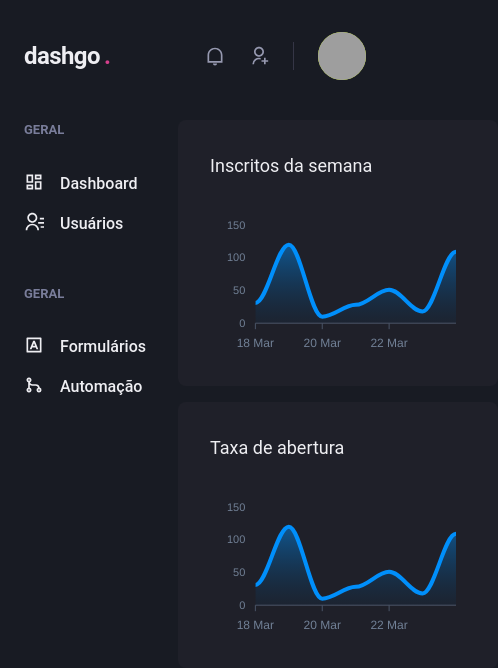
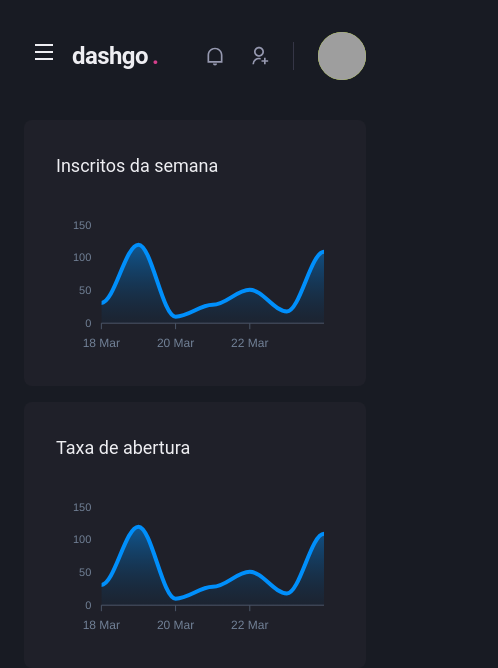
Before and after one commit to yarnando/dashboard, a Next.js app: page /dashboard in a window 390 px wide. Shown: the top 668 px of the page, 498 px wide, since content can reach past the window. Built offline with nearby package versions, Linux system fonts and the light colour scheme; grey boxes are pictures that could not be loaded.

Commit message:
feat: responsive sidebar menu

```diff
--- a/src/components/Header/index.tsx
+++ b/src/components/Header/index.tsx
@@ -1,13 +1,17 @@
 import {
-    Flex, useBreakpointValue,
+    Flex, Icon, IconButton, useBreakpointValue,
 } from "@chakra-ui/react";
 
 import NotificationsNav from "./NotificationsNav";
 import Profile from "./Profile";
 import SearchBox from "./SearchBox";
 import Logo from "./Logo";
+import { useSidebarDrawer } from "../../contexts/SidebarDrawerContext";
+import { RiMenuLine } from "react-icons/ri";
 
 export default function Header() {
+
+    const { onOpen } = useSidebarDrawer()
 
     const isWideVersion = useBreakpointValue({
         base: false,
@@ -25,6 +29,20 @@
             px="6"
             align="center"
         >
+
+            { !isWideVersion && (
+                <IconButton
+                    aria-label="Open navigation"
+                    icon={<Icon as={RiMenuLine} />}
+                    fontSize="24"
+                    variant="unstyled"
+                    onClick={onOpen}
+                    mr="2"
+                >
+
+                </IconButton>
+            ) }
+
             <Logo />
 
             { isWideVersion && <SearchBox /> }
--- /dev/null
+++ b/src/components/Sidebar/SidebarNav.tsx
@@ -0,0 +1,38 @@
+import { Stack } from "@chakra-ui/react";
+import { RiContactsLine, RiDashboardLine, RiGitMergeLine, RiInputMethodLine } from "react-icons/ri";
+import { NavLink } from "./NavLink";
+import { NavSection } from "./NavSection";
+
+export default function SidebarNav() {
+    return (
+        <Stack spacing="12" align="flex-start">
+
+            <NavSection title="GERAL">
+                <NavLink
+                    icon={RiDashboardLine}
+                >
+                    Dashboard
+                </NavLink>
+                <NavLink
+                    icon={RiContactsLine}
+                >
+                    Usuários
+                </NavLink>
+            </NavSection>
+
+            <NavSection title="GERAL">
+                <NavLink
+                    icon={RiInputMethodLine}
+                >
+                    Formulários
+                </NavLink>
+                <NavLink
+                    icon={RiGitMergeLine}
+                >
+                    Automação
+                </NavLink>
+            </NavSection>
+
+        </Stack>
+    )
+}
--- a/src/components/Sidebar/index.tsx
+++ b/src/components/Sidebar/index.tsx
@@ -1,40 +1,45 @@
-import { Box, Stack, Text, Link, Icon } from "@chakra-ui/react";
-import { RiContactsLine, RiDashboardLine, RiGitMergeLine, RiInputMethodLine } from "react-icons/ri";
-import { NavLink } from "./NavLink";
-import { NavSection } from "./NavSection";
+import {
+    Box,
+    Drawer,
+    DrawerBody,
+    DrawerCloseButton,
+    DrawerContent,
+    DrawerHeader,
+    DrawerOverlay,
+    useBreakpointValue
+} from "@chakra-ui/react";
+import { useSidebarDrawer } from "../../contexts/SidebarDrawerContext";
+
+import SidebarNav from "./SidebarNav";
 
 export default function Sidebar() {
+
+    const { isOpen, onClose } = useSidebarDrawer()
+
+    const isDrawerSidebar = useBreakpointValue({
+        base: true,
+        lg: false,
+    })
+
+    if (isDrawerSidebar) {
+        return (
+            <Drawer isOpen={isOpen} placement="left" onClose={onClose}>
+                <DrawerOverlay>
+                    <DrawerContent bg="gray.800" p="4">
+                        <DrawerCloseButton mt="6" />
+                        <DrawerHeader>Navegação</DrawerHeader>
+                        <DrawerBody>
+                            <SidebarNav />
+                        </DrawerBody>
+                    </DrawerContent>
+                </DrawerOverlay>
+            </Drawer>
+        )
+    }
+
     return (
         <Box as="aside" w="64" mr="8">
-            <Stack spacing="12" align="flex-start">
-
-                <NavSection title="GERAL">
-                    <NavLink
-                        icon={RiDashboardLine}
-                    >
-                        Dashboard
-                    </NavLink>
-                    <NavLink
-                        icon={RiContactsLine}
-                    >
-                        Usuários
-                    </NavLink>
-                </NavSection>
-
-                <NavSection title="GERAL">
-                    <NavLink
-                        icon={RiInputMethodLine}
-                    >
-                        Formulários
-                    </NavLink>
-                    <NavLink
-                        icon={RiGitMergeLine}
-                    >
-                        Automação
-                    </NavLink>
-                </NavSection>
-
-            </Stack>
+            <SidebarNav />
         </Box>
     )
 }
--- /dev/null
+++ b/src/contexts/SidebarDrawerContext.tsx
@@ -0,0 +1,29 @@
+import { useDisclosure, UseDisclosureReturn } from "@chakra-ui/react";
+import { createContext, ReactNode, useContext, useEffect } from "react";
+import { useRouter } from "next/router";
+
+type SidebarDrawerContextData = UseDisclosureReturn
+
+const SidebarDrawerContext = createContext({} as SidebarDrawerContextData);
+
+interface SidebarDrawerProviderProps {
+    children: ReactNode;
+}
+
+export function SidebarDrawerProvider({ children }: SidebarDrawerProviderProps) {
+
+    const disclosure = useDisclosure()
+    const router = useRouter()
+
+    useEffect(() => {
+        disclosure.onClose()
+    }, [router.asPath])
+
+    return (
+        <SidebarDrawerContext.Provider value={disclosure}>
+            {children}
+        </SidebarDrawerContext.Provider>
+    )
+}
+
+export const useSidebarDrawer = () => useContext(SidebarDrawerContext)
--- a/src/pages/_app.tsx
+++ b/src/pages/_app.tsx
@@ -1,11 +1,14 @@
 import { AppProps } from 'next/app'
 import { ChakraProvider } from '@chakra-ui/react'
 import { theme } from '../styles/theme'
+import { SidebarDrawerProvider } from '../contexts/SidebarDrawerContext'
 
 function MyApp({ Component, pageProps }: AppProps) {
   return (
     <ChakraProvider theme={theme}>
-      <Component {...pageProps} />
+      <SidebarDrawerProvider>
+        <Component {...pageProps} />
+      </SidebarDrawerProvider>
     </ChakraProvider>
   )
 }
```
